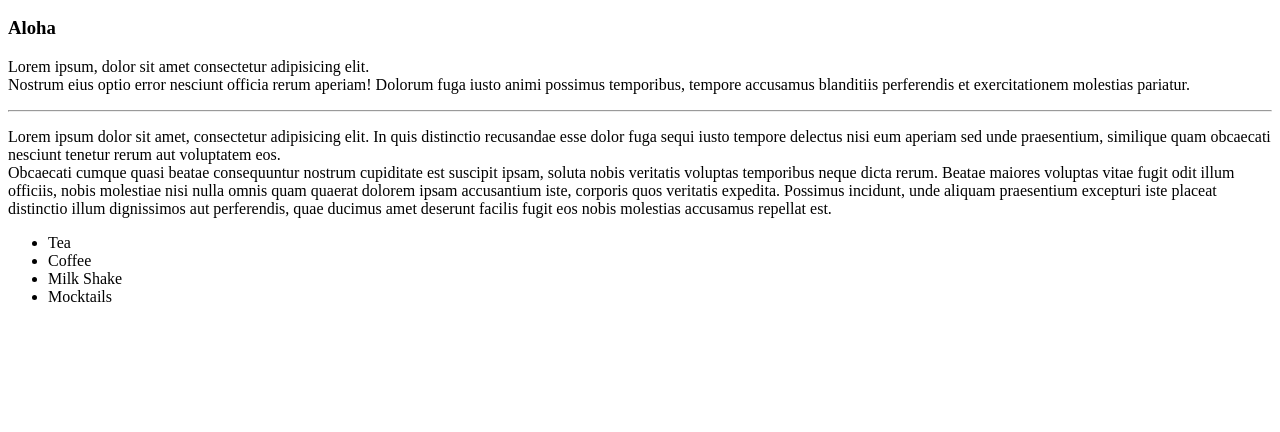
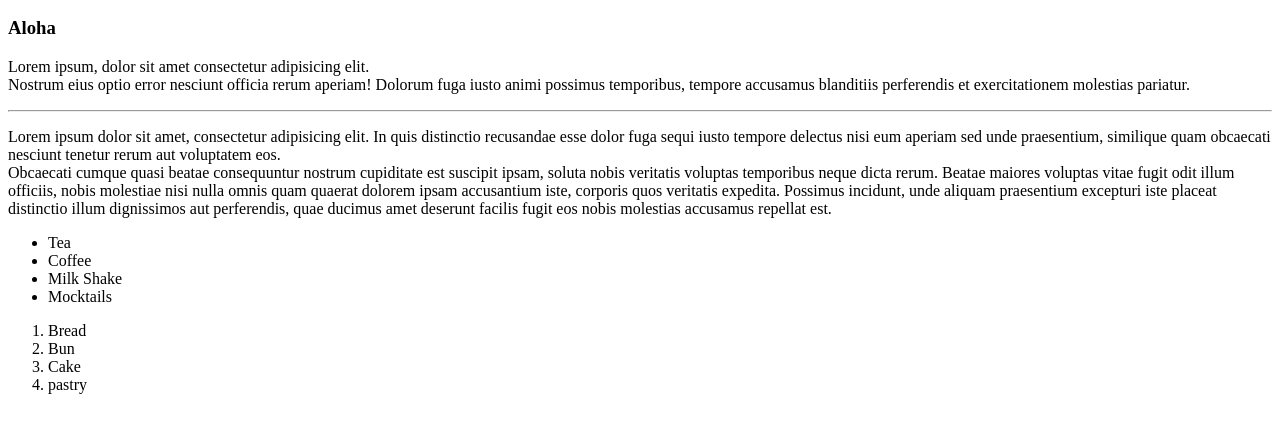
Before and after one commit to sohambendale31/FrontendPractice, a plain HTML site: page P1/index.html in a window 1280 px wide. Shown: the part 96-528 px from the top of the page. Drawn offline with Linux system fonts and the light colour scheme.

Commit message:
Ordered list demo

```diff
--- a/P1/index.html
+++ b/P1/index.html
@@ -21,3 +21,10 @@
     <li>Milk Shake</li>
     <li>Mocktails</li>
 </ul>
+
+<ol>
+    <li>Bread</li>
+    <li>Bun</li>
+    <li>Cake</li>
+    <li>pastry</li>
+</ol>
```
